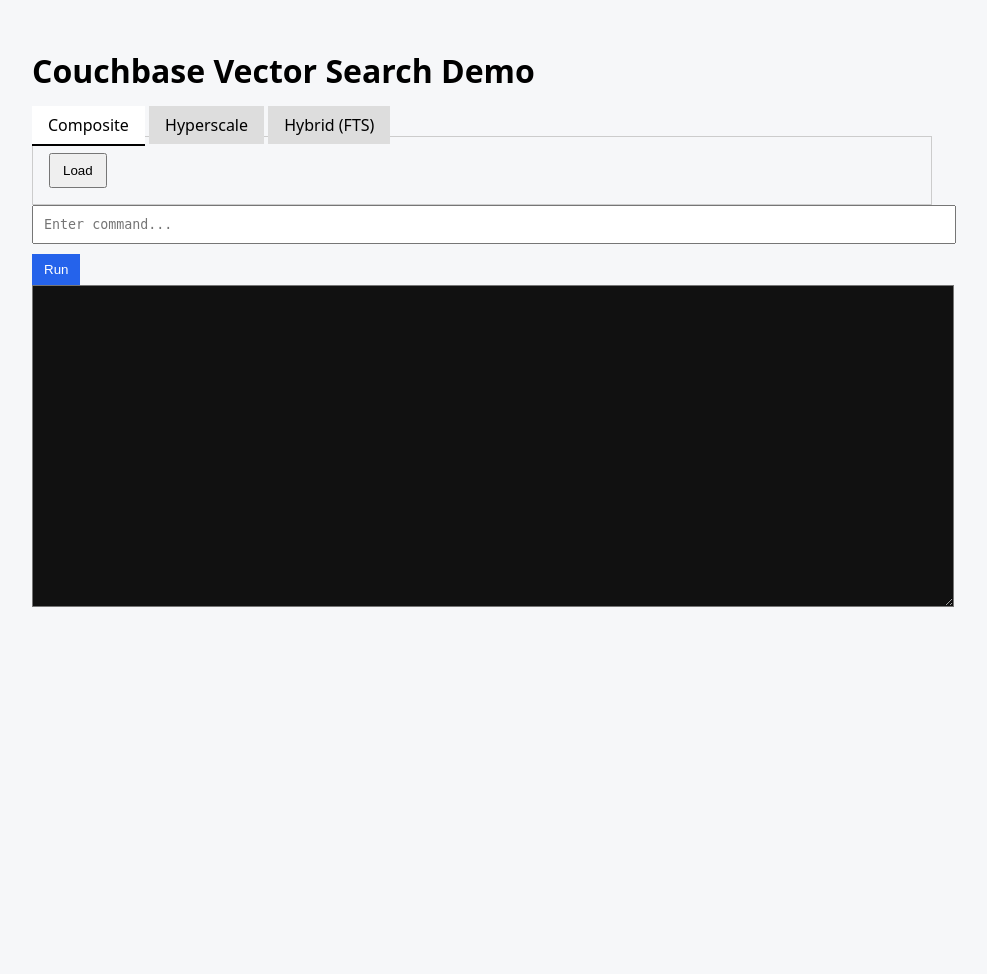
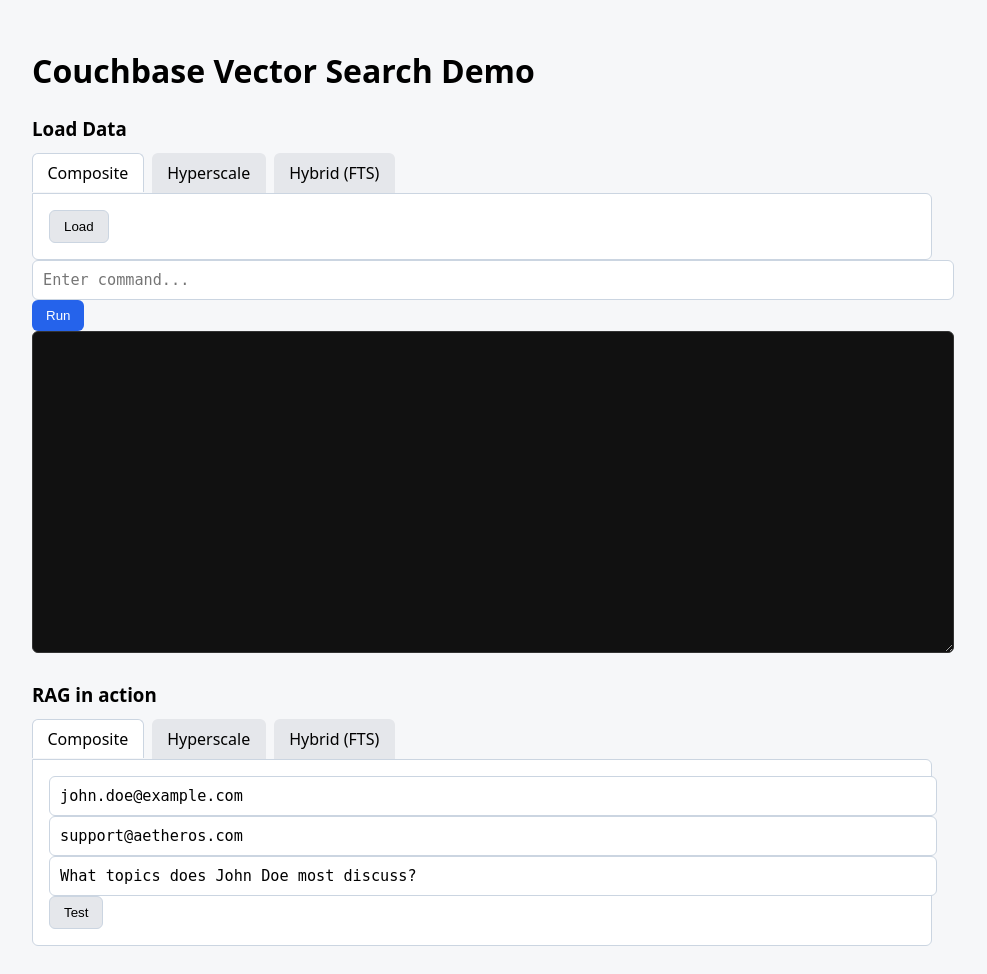
Before and after one commit to agonyou/vectorSearchDemo, a Flask app: page / in a window 1280 px wide. Shown: the whole page, without its empty margins (158-1145 px from the left). Before the commit the page ends 607 px from the top, so only its background shows below. Run offline with Flask 3, Linux system fonts and the light colour scheme.

Commit message:
more UI compontents

```diff
--- /dev/null
+++ b/static/app.css
@@ -0,0 +1,138 @@
+/* ---------- Base ---------- */
+
+body {
+  font-family: system-ui, sans-serif;
+  background: #f6f7f9;
+  padding: 20px;
+}
+
+.container {
+  max-width: 900px;
+  margin: auto;
+}
+
+/* ---------- Inputs ---------- */
+
+input[type="text"] {
+  width: 100%;
+  padding: 10px;
+  font-family: monospace;
+  font-size: 0.95rem;
+  border-radius: 6px;
+  border: 1px solid #cbd5e1;
+}
+
+input[type="text"]:focus {
+  outline: none;
+  border-color: #2563eb;
+  box-shadow: 0 0 0 2px rgba(37, 99, 235, 0.15);
+}
+
+textarea {
+  width: 100%;
+  height: 300px;
+  padding: 10px;
+  font-family: monospace;
+  background: #111;
+  color: #0f0;
+  border-radius: 6px;
+  border: 1px solid #333;
+}
+
+/* ---------- Buttons ---------- */
+
+button {
+  padding: 8px 14px;
+  cursor: pointer;
+  border-radius: 6px;
+  border: 1px solid #cbd5e1;
+  background: #e5e7eb;
+  font-weight: 500;
+}
+
+button:hover {
+  background: #d1d5db;
+}
+
+.run {
+  background: #2563eb;
+  color: white;
+  border: none;
+}
+
+.run:hover {
+  background: #1d4ed8;
+}
+
+/* ---------- Tabs ---------- */
+
+.tabs {
+  margin-top: 1.5rem;
+}
+
+.tabs h3 {
+  margin-bottom: 0.75rem;
+}
+
+/* hide radios */
+.tabs input[type="radio"] {
+  display: none;
+}
+
+/* tab labels */
+.tabs label {
+  display: inline-block;
+  padding: 0.5rem 0.9rem;
+  margin-right: 0.25rem;
+  border-radius: 6px 6px 0 0;
+  background: #e5e7eb;
+  cursor: pointer;
+  font-weight: 500;
+  border: 1px solid transparent;
+}
+
+.tabs label:hover {
+  background: #d1d5db;
+}
+
+/* active tab */
+.tabs input:checked + label {
+  background: #ffffff;
+  border: 1px solid #cbd5e1;
+  border-bottom: none;
+}
+
+/* ---------- Tab Content ---------- */
+
+.content {
+  border: 1px solid #cbd5e1;
+  border-radius: 0 6px 6px 6px;
+  background: #ffffff;
+  padding: 1rem;
+}
+
+/* hide all panels */
+.content section {
+  display: none;
+}
+
+/* show active panels */
+#tab1:checked ~ .content #content1,
+#tab2:checked ~ .content #content2,
+#tab3:checked ~ .content #content3,
+#tab4:checked ~ .content #content4,
+#tab5:checked ~ .content #content5,
+#tab6:checked ~ .content #content6 {
+  display: block;
+}
+
+/* ---------- Forms ---------- */
+
+.content form {
+  display: grid;
+  gap: 0.75rem;
+}
+
+.content form button {
+  align-self: flex-start;
+}
--- a/templates/index.html
+++ b/templates/index.html
@@ -4,74 +4,8 @@
 <meta charset="utf-8" />
 <title>Command Runner</title>
 
-<style>
-body {
-    font-family: system-ui, sans-serif;
-    background: #f6f7f9;
-    padding: 20px;
-}
+<link rel="stylesheet" href="/static/app.css">
 
-.container {
-    max-width: 900px;
-    margin: auto;
-}
-
-input[type=text] {
-    width: 100%;
-    padding: 10px;
-    font-family: monospace;
-    margin-bottom: 10px;
-}
-
-textarea {
-    width: 100%;
-    height: 300px;
-    padding: 10px;
-    font-family: monospace;
-    background: #111;
-    color: #0f0;
-}
-
-button {
-    padding: 8px 12px;
-    margin-right: 6px;
-    cursor: pointer;
-}
-
-.run {
-    background: #2563eb;
-    color: white;
-    border: none;
-}
-
-.tabs input[type="radio"] {
-  display: none;
-}
-
-.tabs label {
-  padding: 0.5rem 1rem;
-  cursor: pointer;
-  background: #ddd;
-}
-
-.tabs input:checked + label {
-  background: #fff;
-  border-bottom: 2px solid #000;
-}
-
-.content section {
-  display: none;
-  padding: 1rem;
-  border: 1px solid #ccc;
-}
-
-#tab1:checked ~ .content #content1,
-#tab2:checked ~ .content #content2,
-#tab3:checked ~ .content #content3 {
-  display: block;
-}
-
-</style>
 </head>
 
 <body>
@@ -79,6 +13,7 @@ button {
     <h1>Couchbase Vector Search Demo</h1>
 
     <div class="tabs">
+        <h3>Load Data</h3>
         <input type="radio" name="tabs" id="tab1" checked>
         <label for="tab1">Composite</label>
 
@@ -108,6 +43,39 @@ button {
     <button class="run" onclick="run()">Run</button>
 
     <textarea id="output" readonly></textarea>
+
+    <div class="tabs">
+        <h3>RAG in action</h3>
+        <input type="radio" name="tabsB" id="tab4" checked>
+        <label for="tab4">Composite</label>
+
+        <input type="radio" name="tabsB" id="tab5">
+        <label for="tab5">Hyperscale</label>
+
+        <input type="radio" name="tabsB" id="tab6">
+        <label for="tab6">Hybrid (FTS)</label>
+
+        <div class="content">
+            <section id="content4">
+                <input type="text" placeholder="Email sender" value="john.doe@example.com" />
+                <input type="text" placeholder="Email receiver" value="support@aetheros.com" />
+                <input type="text" placeholder="Prompt" value="What topics does John Doe most discuss?" />
+                <button>Test</button>
+            </section>
+
+            <section id="content5">
+                <input type="text" placeholder="Prompt" value="What are some movies that involve escapes?" />
+                <button>Test</button>
+            </section>
+
+            <section id="content6">
+                <input type="text" placeholder="Latitude" value="34.426678" />
+                <input type="text" placeholder="Longitude" value="-119.711196" />
+                <input type="text" placeholder="Prompt" value="Where can I go for various health and wellness services?" />
+                <button>Test</button>
+            </section>
+        </div>
+    </div>
 </div>
 
 <script src="{{ url_for('static', filename='app.js') }}"></script>
```
Lines whose indentation alone changed are shown as unchanged.
